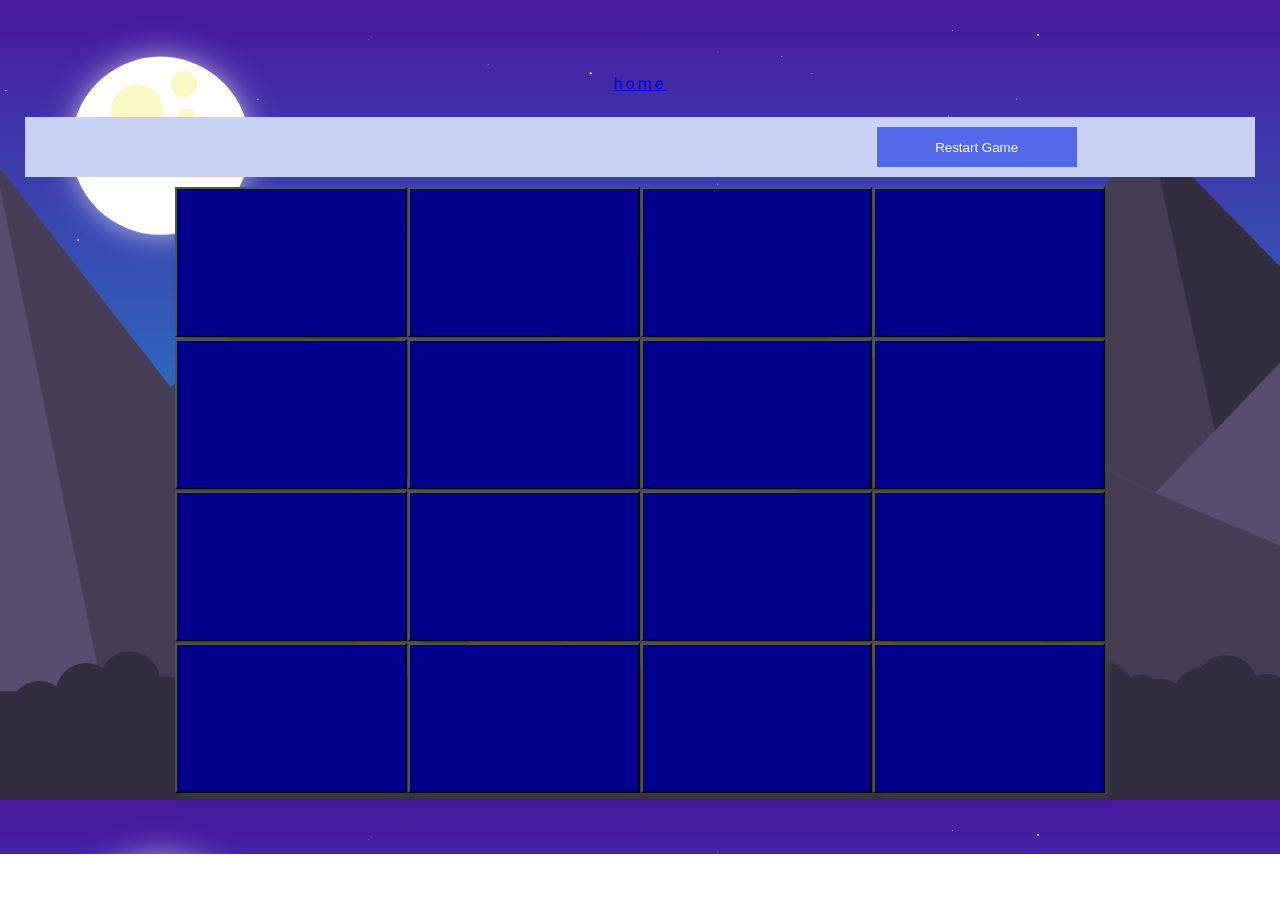
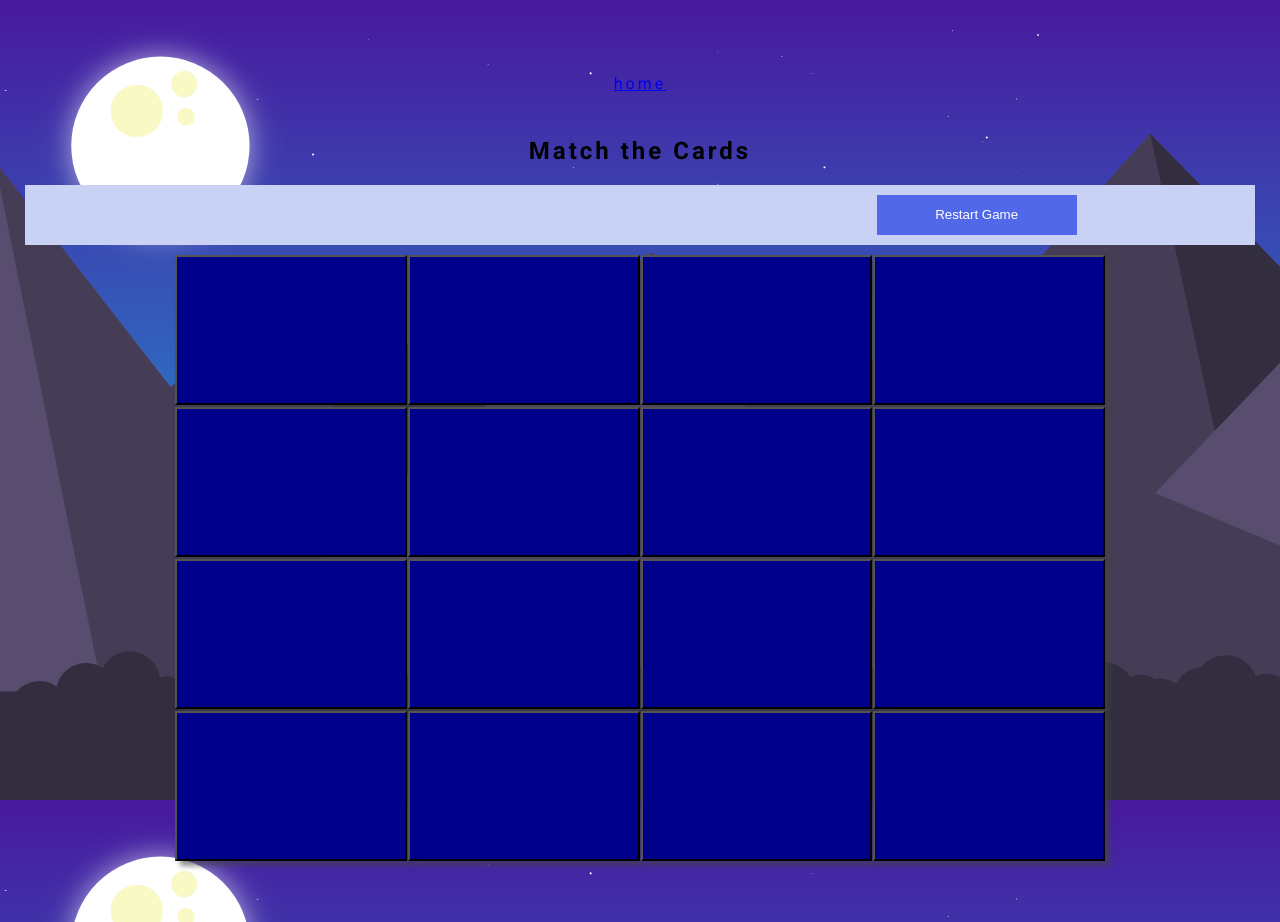
Before and after one commit to Bgorson/project3, a React (Create React App) app in the folder client/: page /miniGame2 in a window 1280 px wide. Before the commit the page ends 854 px from the top, so only its background shows below. Built offline with nearby package versions, Linux system fonts and the light colour scheme.

Commit message:
directions for game

```diff
--- a/client/src/components/minigame2/CardFlip.js
+++ b/client/src/components/minigame2/CardFlip.js
@@ -90,6 +90,7 @@ class MiniGame2 extends PureComponent {
   render() {
     return (
       <div>
+        <h2>Match the Cards</h2>
         <Header restartGame={this.restartGame} />
         {this.isGameOver() ? (
           <GameOver restartGame={this.restartGame} />
```
